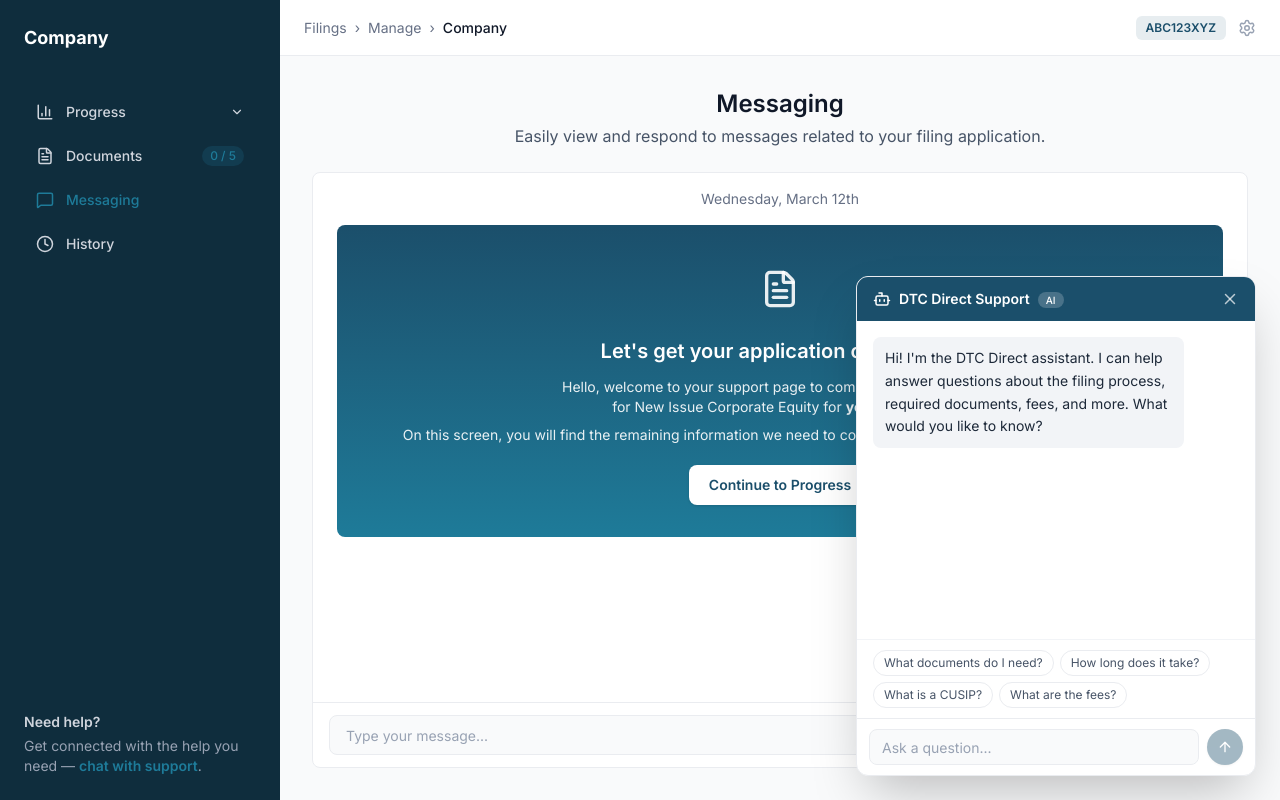
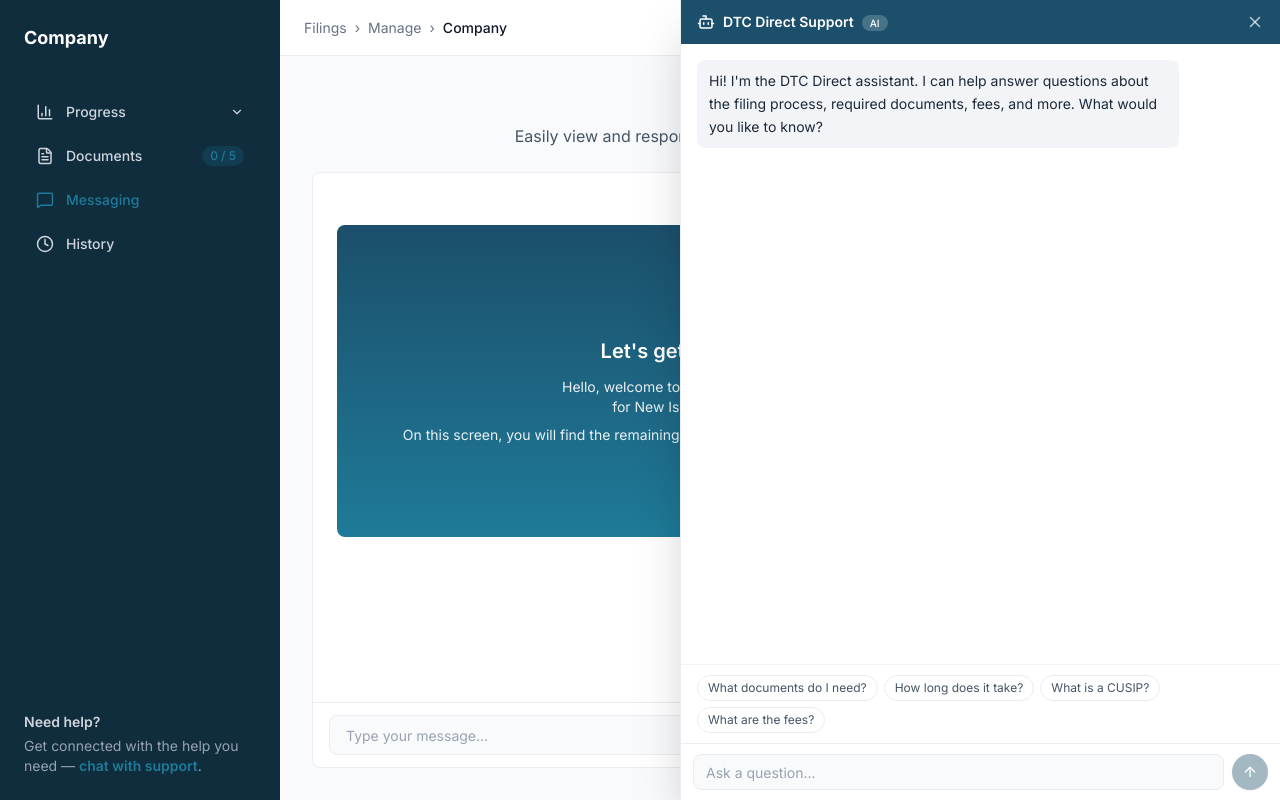
Before and after one commit to joshacw/dtcdirect-prototype, a React (Vite) app: page /app in a window 1280 px wide. Both pictures are taken after a click on the button "chat with support". Built offline with nearby package versions, Linux system fonts and the light colour scheme.

Commit message:
Update AI chat widget to full-height 600px side panel
Co-Authored-By: Claude Opus 4.6 <noreply@anthropic.com>

```diff
--- a/src/components/SupportChat.tsx
+++ b/src/components/SupportChat.tsx
@@ -86,7 +86,7 @@ export default function SupportChat({ variant = 'light', filingContext }: Props)
       </button>
 
       {open && (
-        <div className="fixed bottom-6 right-6 z-50 flex h-[500px] w-[400px] flex-col overflow-hidden rounded-xl border border-gray-200 bg-white shadow-2xl">
+        <div className="fixed inset-y-0 right-0 z-50 flex w-[600px] flex-col overflow-hidden border-l border-gray-200 bg-white shadow-2xl">
           {/* Header */}
           <div className="flex items-center justify-between bg-primary px-4 py-3">
             <div className="flex items-center gap-2 text-white">
```
